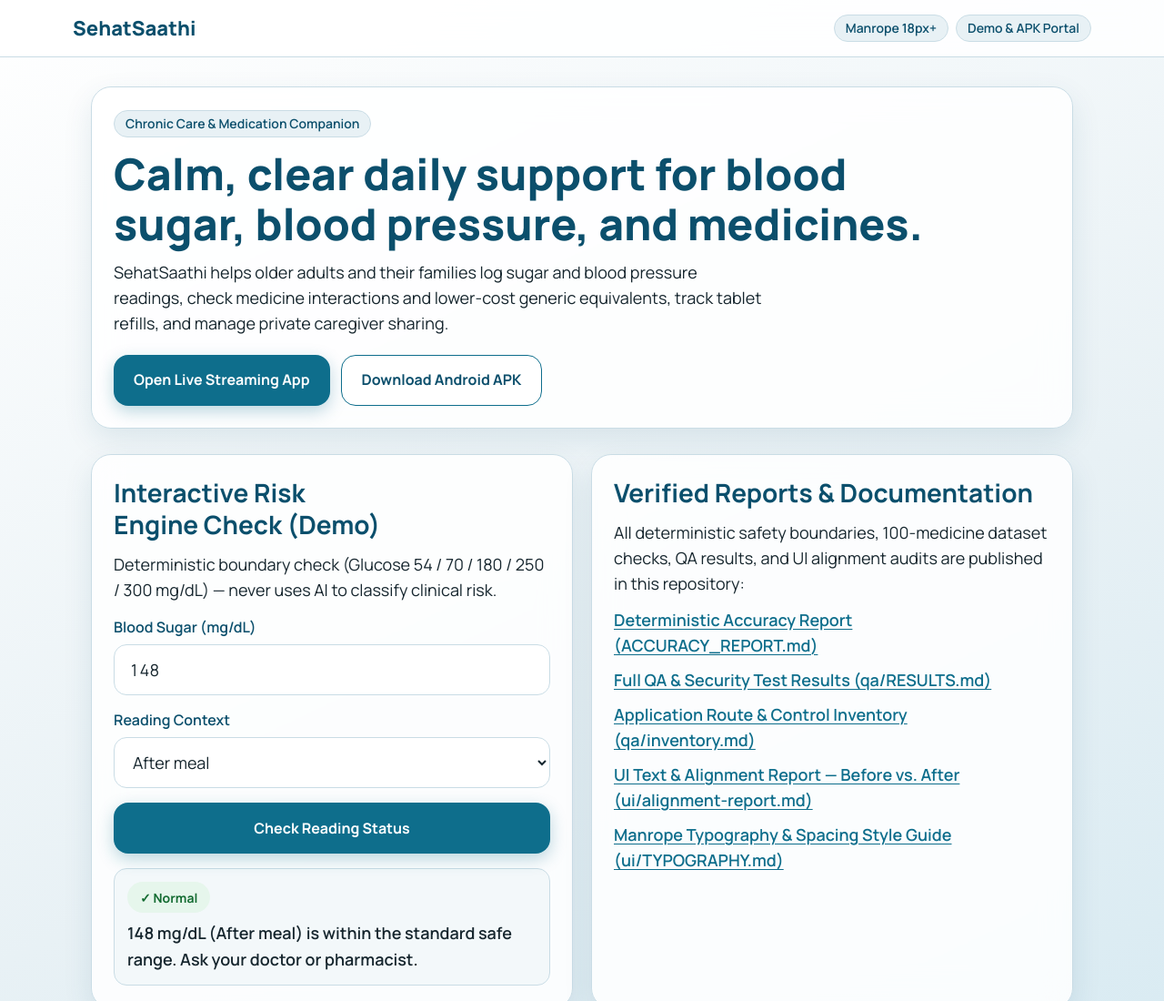
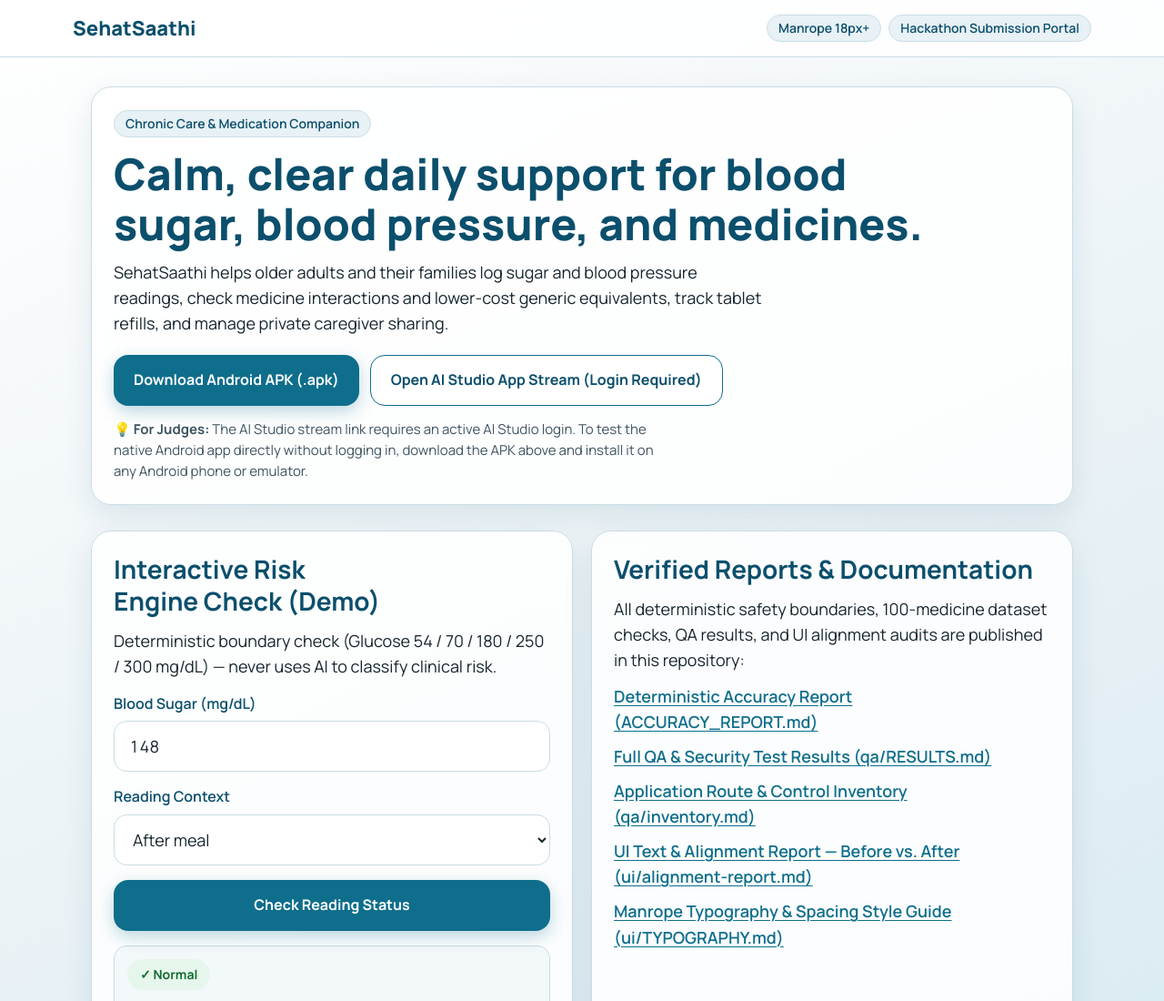
Before and after one commit to shuvamjana1-ops/Sehat_SaThi, a plain HTML site: page docs/index.html in a window 1280 px wide. Shown: the top 1100 px of the page at 91% size. Drawn offline with Linux system fonts and the light colour scheme.

Commit message:
feat: update portal for hackathon submission
- Reorganize download links for easier APK access
- Add instructions for judges
- Add Vercel configuration for static deployment

```diff
--- a/docs/index.html
+++ b/docs/index.html
@@ -265,7 +265,7 @@
       <a href="./" class="brand">SehatSaathi</a>
       <div style="display:flex; gap:8px; align-items:center;">
         <span class="badge">Manrope 18px+</span>
-        <span class="badge">Demo &amp; APK Portal</span>
+        <span class="badge">Hackathon Submission Portal</span>
       </div>
     </div>
   </header>
@@ -278,13 +278,16 @@
         SehatSaathi helps older adults and their families log sugar and blood pressure readings, check medicine interactions and lower-cost generic equivalents, track tablet refills, and manage private caregiver sharing.
       </p>
       <div class="btn-row">
-        <a class="btn btn-primary" href="https://ais-pre-5tv4ywtkbeqt3lh3axaufk-996956074164.asia-southeast1.run.app" target="_blank" rel="noopener">
-          Open Live Streaming App
+        <a class="btn btn-primary" href="./SehatSaathi-debug.apk" download>
+          Download Android APK (.apk)
         </a>
-        <a class="btn btn-secondary" href="./SehatSaathi-debug.apk" download>
-          Download Android APK
+        <a class="btn btn-secondary" href="https://ais-pre-5tv4ywtkbeqt3lh3axaufk-996956074164.asia-southeast1.run.app" target="_blank" rel="noopener">
+          Open AI Studio App Stream (Login Required)
         </a>
       </div>
+      <p style="margin-top:14px; font-size:15px; color: var(--ink-secondary);">
+        💡 <strong>For Judges:</strong> The AI Studio stream link requires an active AI Studio login. To test the native Android app directly without logging in, download the APK above and install it on any Android phone or emulator.
+      </p>
     </section>
 
     <div class="grid-2">
```
Also changed, not shown: vercel.json (added), 1 other file.
